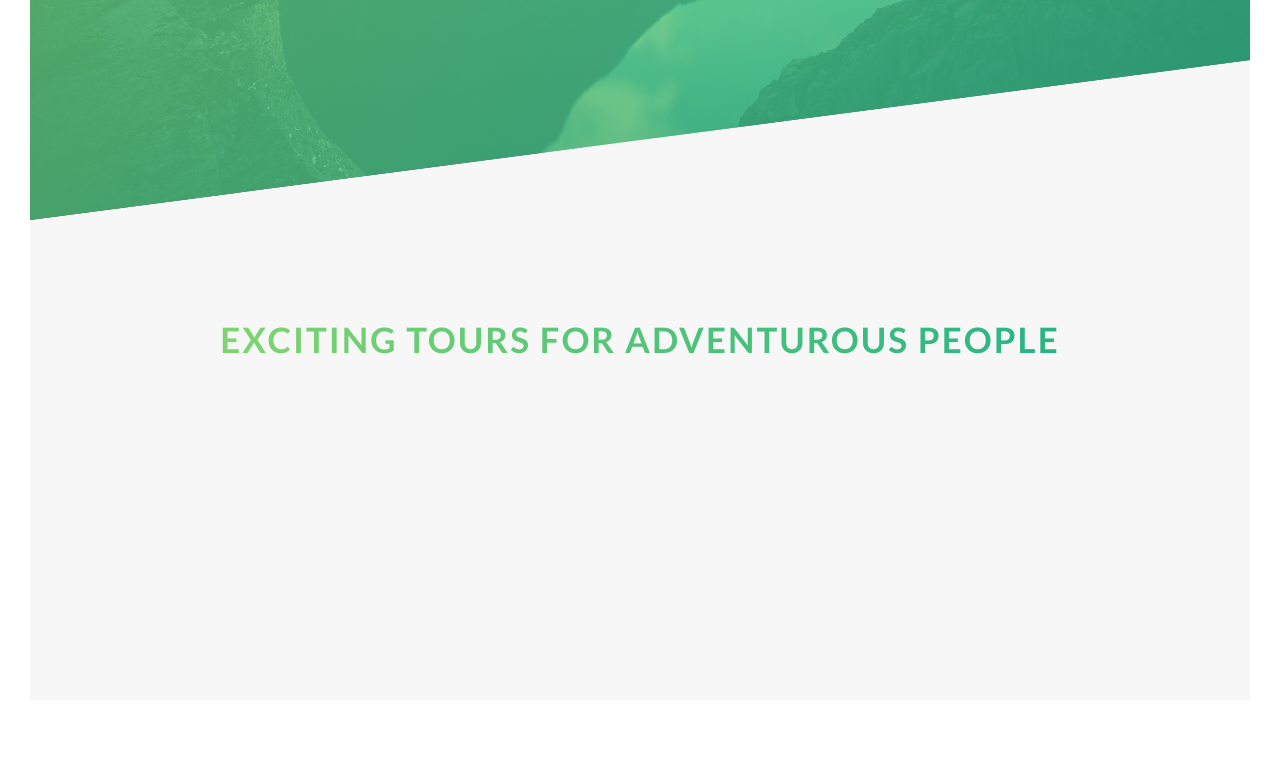
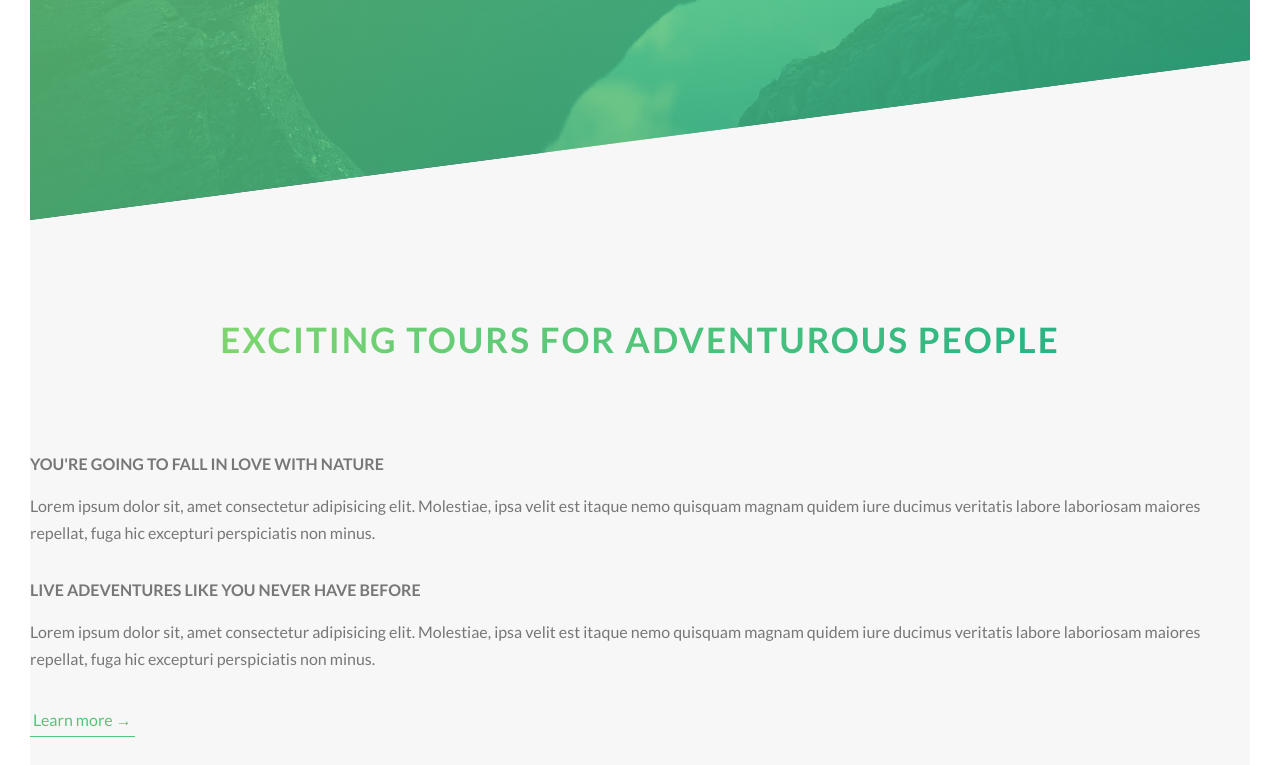
Before and after one commit to arunav999/Natours, a website: page index.html in a window 1280 px wide. Shown: the part 570-1335 px from the top of the page. Before the commit the page ends 1300 px from the top, so only its background shows below. Drawn offline with Linux system fonts and the light colour scheme.

Commit message:
styling h3 and p

```diff
--- a/index.html
+++ b/index.html
@@ -28,10 +28,37 @@
 
     <main>
       <section class="section-about">
-        <div class="u-center-text u-margin-bottom-8">
+        <div class="u-center-text u-margin-bottom-big">
           <h2 class="heading-secondary">
             Exciting tours for adventurous people
           </h2>
+        </div>
+
+        <div class="row">
+          <div class="col-1-of2">
+            <h3 class="heading-tertiary u-margin-bottom-small">
+              You're going to fall in love with nature
+            </h3>
+            <p class="paragraph">
+              Lorem ipsum dolor sit, amet consectetur adipisicing elit.
+              Molestiae, ipsa velit est itaque nemo quisquam magnam quidem iure
+              ducimus veritatis labore laboriosam maiores repellat, fuga hic
+              excepturi perspiciatis non minus.
+            </p>
+
+            <h3 class="heading-tertiary u-margin-bottom-small">
+              Live adeventures like you never have before
+            </h3>
+            <p class="paragraph">
+              Lorem ipsum dolor sit, amet consectetur adipisicing elit.
+              Molestiae, ipsa velit est itaque nemo quisquam magnam quidem iure
+              ducimus veritatis labore laboriosam maiores repellat, fuga hic
+              excepturi perspiciatis non minus.
+            </p>
+
+            <a href="#" class="btn-text">Learn more &rarr;</a>
+          </div>
+          <div class="col-1-of-2"></div>
         </div>
       </section>
     </main>
--- a/sass/abstracts/_variables.scss
+++ b/sass/abstracts/_variables.scss
@@ -3,8 +3,11 @@ $color-primary: #55c57a;
 $color-primary-light: #7ed56f;
 $color-primary-dark: #28b485;
 
+$color-grey-light-1: #f7f7f7;
+
 $color-grey-dark: #777;
 $color-white: #fff;
 $color-black: #000;
 
-$color-grey-light-1: #f7f7f7;
+// FONT
+$default-font-size: 1.6rem;
--- a/sass/base/_typography.scss
+++ b/sass/base/_typography.scss
@@ -46,8 +46,22 @@ body {
   letter-spacing: 0.2rem;
   transition: all 0.2s;
 
-  &:hover{
+  &:hover {
     transform: skew(15deg, 2deg) scale(1.1);
-    text-shadow: .5rem 1rem 2rem rgba($color-black, 0.2);
+    text-shadow: 0.5rem 1rem 2rem rgba($color-black, 0.2);
   }
 }
+
+.heading-tertiary {
+  font-size: $default-font-size;
+  font-weight: 700;
+  text-transform: uppercase;
+}
+
+.paragraph {
+  font-size: $default-font-size;
+
+  &:not(:last-child) {
+    margin-bottom: 3rem;
+  }
+}
--- a/sass/base/_utilities.scss
+++ b/sass/base/_utilities.scss
@@ -1,7 +1,14 @@
-.u-center-text{
+.u-center-text {
   text-align: center;
 }
 
-.u-margin-bottom-8{
+.u-margin-bottom-small {
+  margin-bottom: 1.5rem;
+}
+
+.u-margin-bottom-medium {
+  margin-bottom: 4rem;
+}
+.u-margin-bottom-big {
   margin-bottom: 8rem;
 }
--- a/sass/components/_button.scss
+++ b/sass/components/_button.scss
@@ -8,7 +8,7 @@
     border-radius: 10rem;
     transition: all 0.2s;
     position: relative;
-    font-size: 1.6rem;
+    font-size: $default-font-size;
   }
 
   &:hover {
@@ -52,3 +52,28 @@
     animation-fill-mode: backwards;
   }
 }
+
+.btn-text {
+  &:link,
+  &:visited {
+    font-size: $default-font-size;
+    color: $color-primary;
+    display: inline-block;
+    text-decoration: none;
+    border-bottom: 0.1rem solid $color-primary;
+    padding: 0.3rem;
+    transition: all 0.2s;
+  }
+
+  &:hover {
+    background-color: $color-primary;
+    color: $color-white;
+    box-shadow: 0 1rem 2rem rgba($color-black, 0.15);
+    transform: translateY(-0.2rem);
+  }
+
+  &:active {
+    box-shadow: 0 0.5rem 1rem rgba($color-black, 0.15);
+    transform: translateY(0);
+  }
+}
```
Also changed, not shown: css/style.css, 1 other file.
